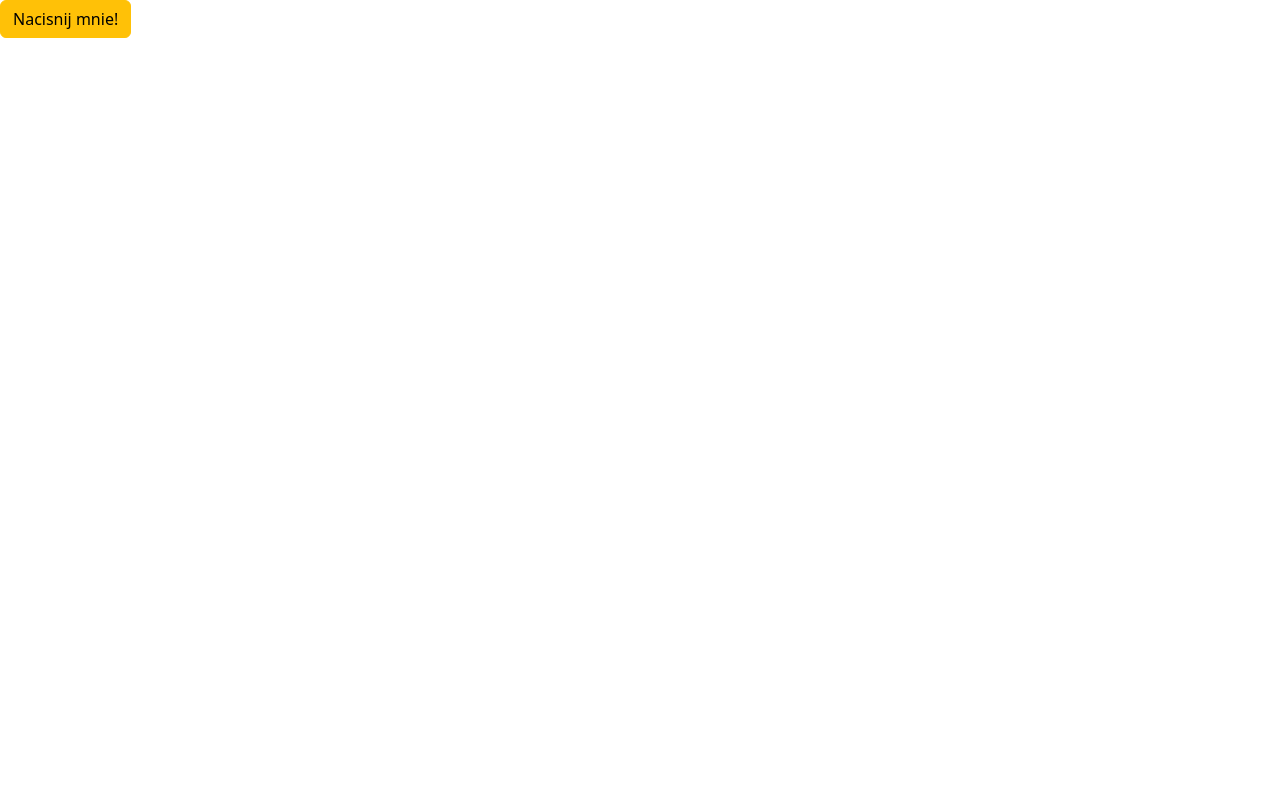
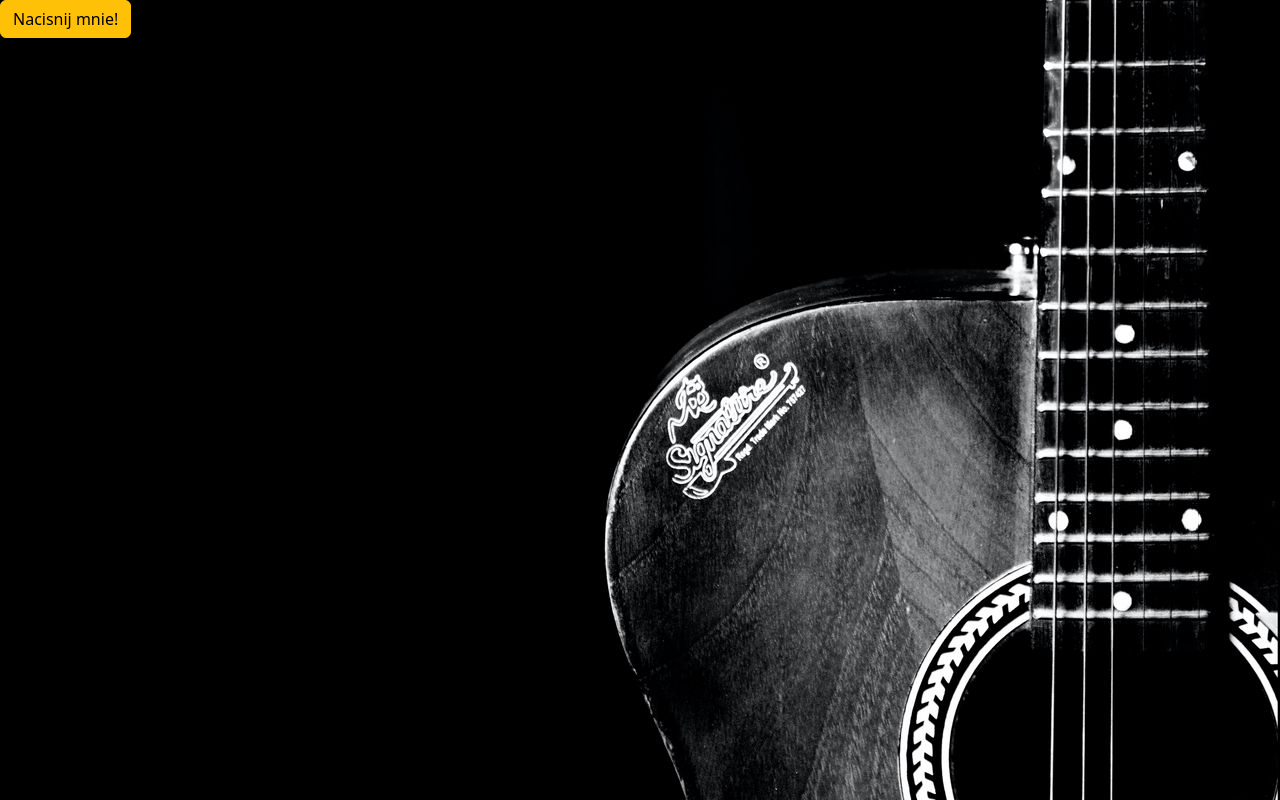
Before and after one commit to maksymil1/musicguessr0.1., a React app in the folder first-app/: page / in a window 1280 px wide. Built offline with nearby package versions, Linux system fonts and the light colour scheme; the HTML template or start-up script is replaced by a standard one.

Commit message:
added background

```diff
--- a/first-app/src/App.css
+++ b/first-app/src/App.css
@@ -0,0 +1,12 @@
+.btn:hover {
+  background-color: blue;
+}
+
+body {
+  background-image: url('./photos/guitar.jpg');
+  background-repeat: no-repeat;
+  background-size: cover;
+  background-position: center;
+  background-attachment: fixed;
+  background-color: #87ceeb; /* Fallback sky blue */
+}
--- a/first-app/src/App.tsx
+++ b/first-app/src/App.tsx
@@ -2,6 +2,7 @@
 import { Alert } from "./components/Alert";
 import { Button } from "./components/Button";
 import { useState } from "react";
+import "./App.css";
 
 function App() {
   // let elements = ["Jan", "Andrzej", "Kasia", "Marta", "Zofia"];
```
Also changed, not shown: first-app/src/photos/guitar.jpg (added).
